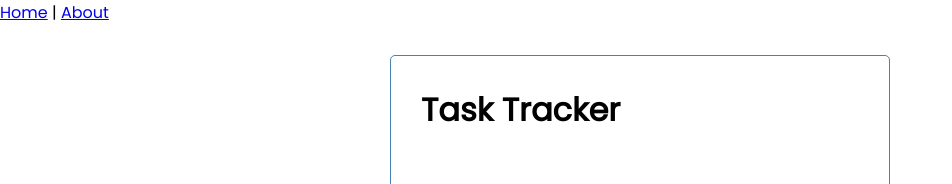
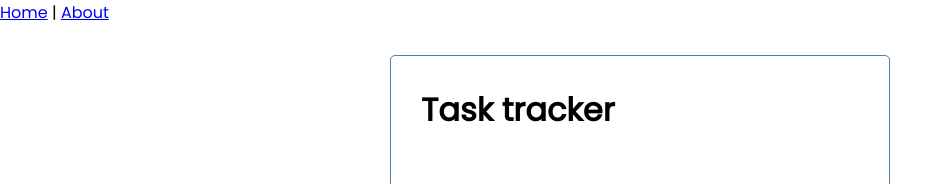
Before and after one commit to samgrat/vue-demo, a Vue app: page / in a window 1280 px wide. Shown: the top 184 px of the page, without its empty margins (0-952 px from the left). Built offline with nearby package versions, Linux system fonts and the light colour scheme.

Commit message:
[0.3.1] Mod Header, add title prop

```diff
--- a/src/components/Header.vue
+++ b/src/components/Header.vue
@@ -1,13 +1,13 @@
 <template>
     <header>
-        <h1>Task Tracker</h1>
+        <h1>{{ title }}</h1>
     </header>
 </template>
 
 <script>
-
 export default {
-        name: 'Header'
+        name: 'Header',
+        props: { title: String }
     }
 </script>
 
--- a/src/views/HomeView.vue
+++ b/src/views/HomeView.vue
@@ -1,6 +1,6 @@
 <template>
   <div class="container">
-    <Header />
+    <Header title="Task tracker"/>
   </div>
 </template>
 
```
